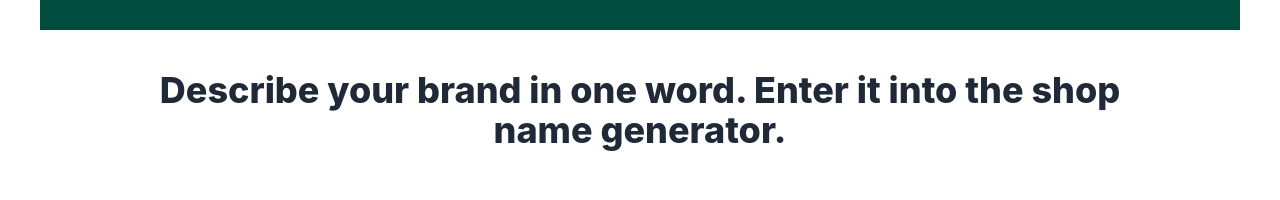
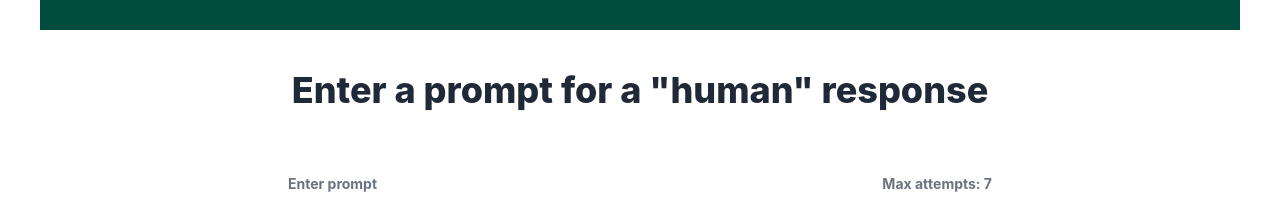
Before and after one commit to sayeeem/fun-with-openai, a React (Create React App) app: page / in a window 1280 px wide. Shown: the part 453-653 px from the top of the page. Built offline with nearby package versions, Linux system fonts and the light colour scheme.

Commit message:
update form header and prompt texts

```diff
--- a/src/App.js
+++ b/src/App.js
@@ -90,8 +90,7 @@ function App() {
         className="flex-1 flex flex-col items-center gap-10 px-2 md:p-10 text-gray-800 bg-white"
       >
         <h1 className="max-w-5xl font-extrabold text-4xl">
-          Describe your brand in one word. Enter it into the shop name
-          generator.
+        Enter a prompt for a "human" response
         </h1>
         <Form
           isPending={isPending}
--- a/src/components/Form.js
+++ b/src/components/Form.js
@@ -64,7 +64,7 @@ function Form({
               className="inline-block align-baseline font-bold text-sm text-emerald-700 underline hover:text-emerald-900 hover:no-underline"
               type="button"
               onClick={() =>
-                presetButton("Write a poem about dinosaurs in the snow")
+                presetButton("Are there more doors or wheels?")
               }
             >
               Preset 1
@@ -80,7 +80,7 @@ function Form({
               className="inline-block align-baseline font-bold text-sm text-emerald-700 underline hover:text-emerald-900 hover:no-underline"
               type="button"
               onClick={() =>
-                presetButton("Write a tagline for an ice cream shop")
+                presetButton("Write a poem about dinosaurs in the snow")
               }
             >
               Preset 3
```
